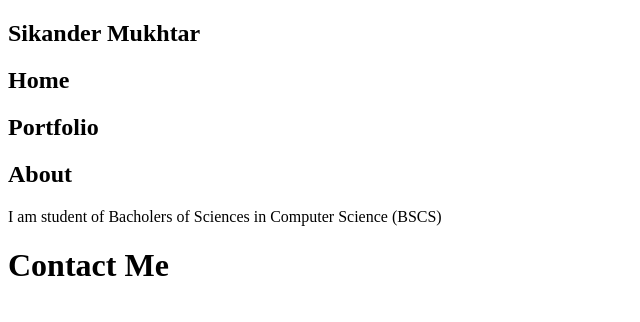
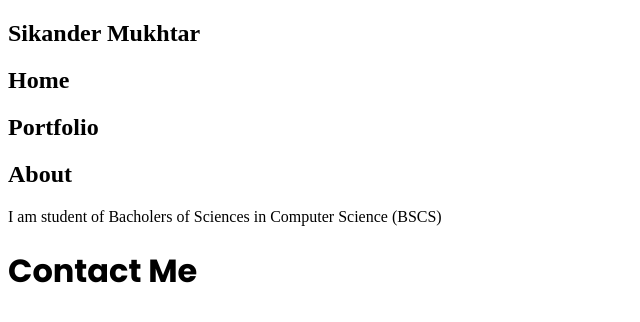
Before and after one commit to Sikandar-chaudhry/Sikandar-chaudhry.github.io, a plain HTML site: page index.html in a window 1280 px wide. Shown: the whole page, without its empty margins (0-640 px from the left). Drawn offline with Linux system fonts and the light colour scheme.

Commit message:
Some changes in style.css

```diff
--- a/style.css
+++ b/style.css
@@ -4,3 +4,6 @@ header div h1 {
     font-family: 'Poppins', sans-serif;
     display: inline;
 }
+footer h1 {
+    font-family: 'Poppins', sans-serif;
+}
```
